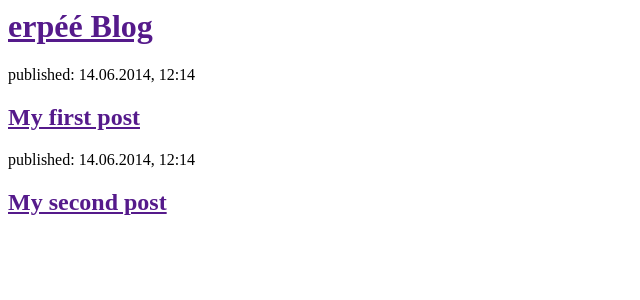
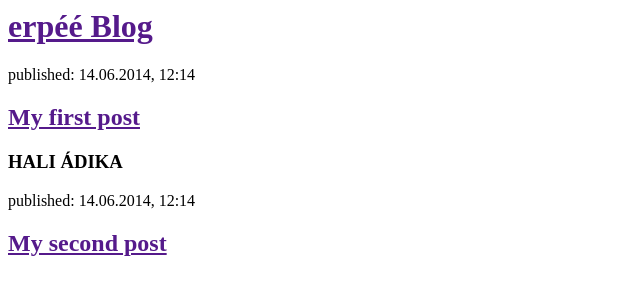
Before and after one commit to erpee8/my-first-blog, a Django app: page / in a window 1280 px wide. Shown: the top 300 px of the page, without its empty margins (0-640 px from the left). Run offline with Django 3.2, Linux system fonts and the light colour scheme.

Commit message:
Changed the HTML for the site.

```diff
--- a/blog/templates/blog/post_list.html
+++ b/blog/templates/blog/post_list.html
@@ -10,7 +10,7 @@
         <div>
             <p>published: 14.06.2014, 12:14</p>
             <h2><a href="">My first post</a></h2>
-
+            <h3>HALI ÁDIKA</h3>
         </div>
 
         <div>
```
